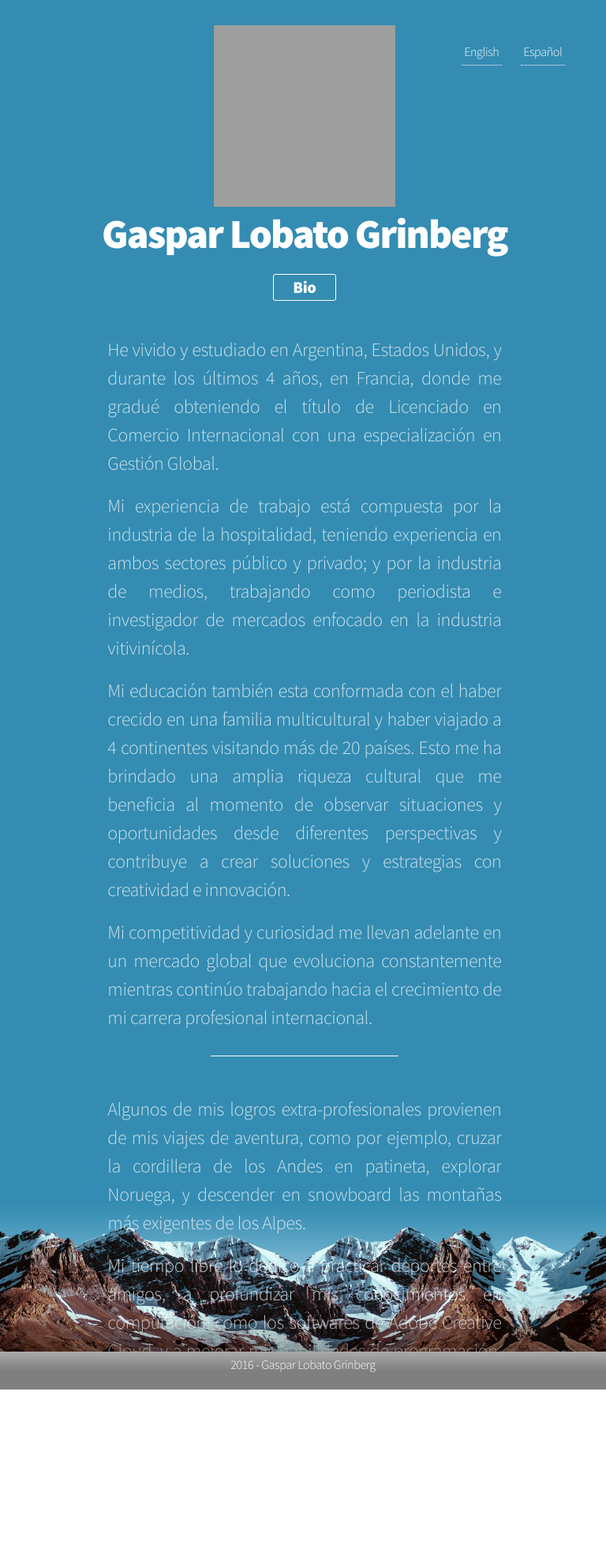
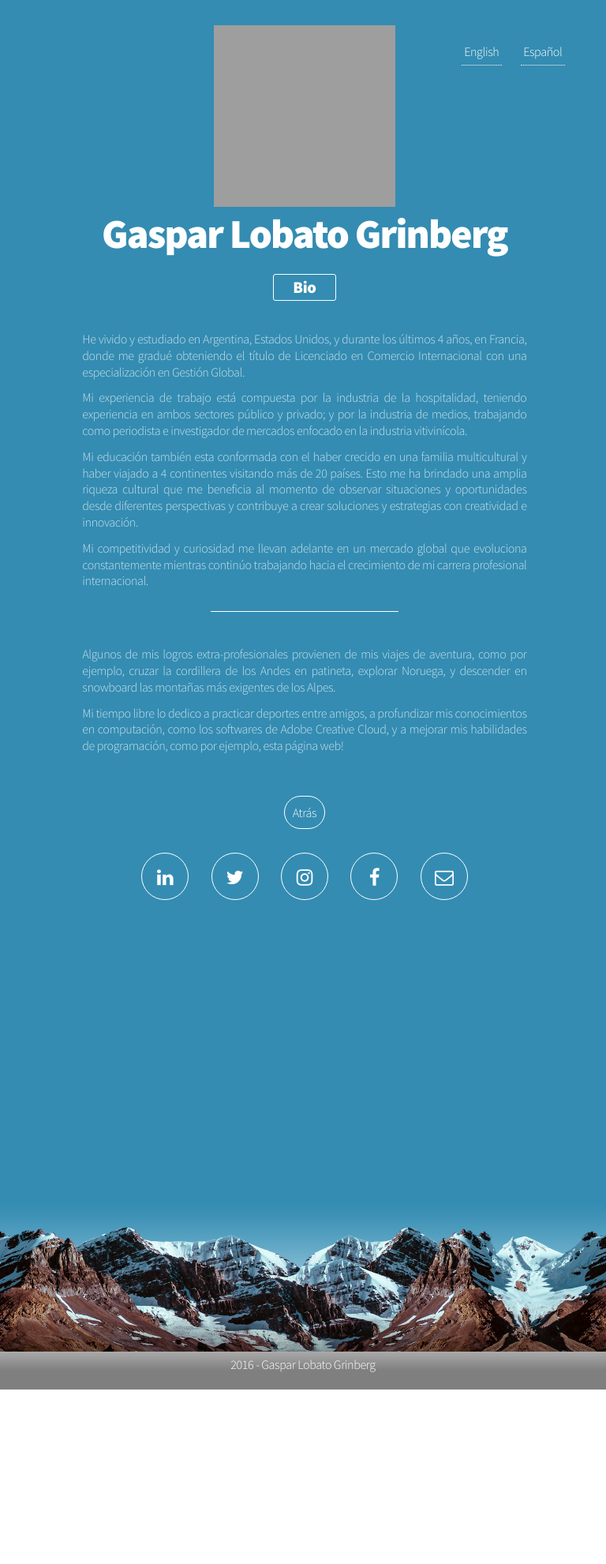
Before and after one commit to gasparlg/gasparg, a Jekyll site: the page built from es-bio.html, in a window 768 px wide. Shown: the whole page at 79% size. Built offline with Jekyll 4.4.1, drawn with Linux system fonts in a browser that asks for light colours; after the commit the page ends 1792 px from its top, so only the background shows below that; grey boxes are pictures that could not be loaded.

Commit message:
ipad mini wrapper

```diff
--- a/css/main-bio.css
+++ b/css/main-bio.css
@@ -881,6 +881,11 @@
             height: 250em;
         }
         */
+
+        #header p {
+			font-size: 1em;
+            line-height: 1.3em;
+		}
 }
 
 
```
